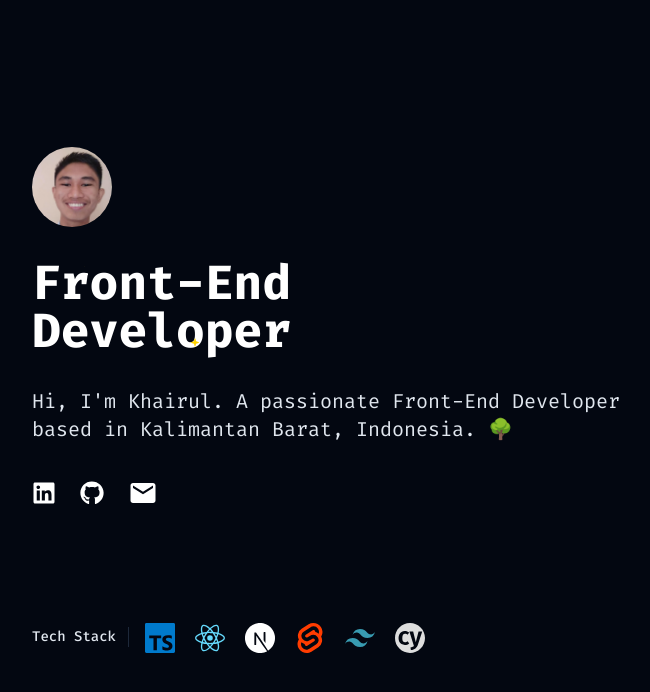
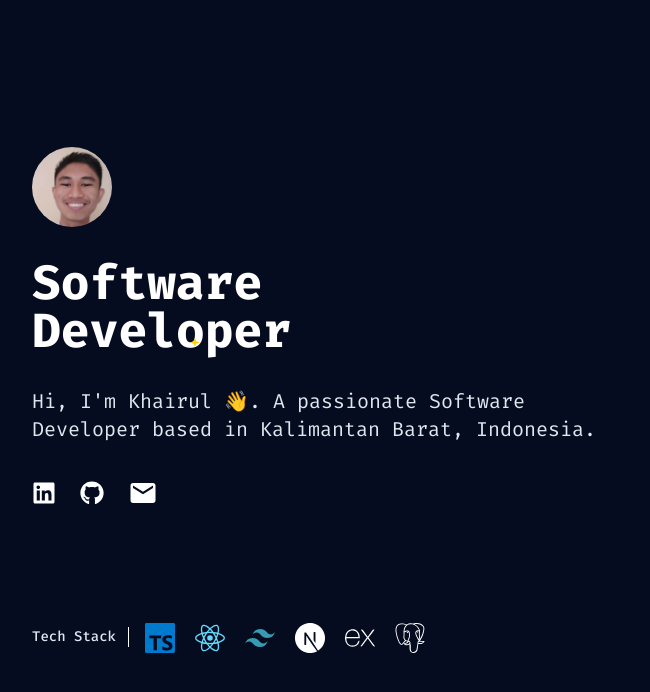
Before and after one commit to khairul169/khairul169.github.io, a Next.js app: page / in a window 1280 px wide. Shown: the top 692 px of the page, without its empty margins (304-954 px from the left). Built offline with nearby package versions, Linux system fonts and the light colour scheme.

Commit message:
feat: update styles

```diff
--- a/app/globals.css
+++ b/app/globals.css
@@ -37,7 +37,7 @@
   }
 
   .dark {
-    --background: 224 71% 4%;
+    --background: 224 71% 7%;
     --foreground: 213 31% 91%;
 
     --muted: 223 47% 11%;
--- a/components/ui/tooltip.tsx
+++ b/components/ui/tooltip.tsx
@@ -33,7 +33,7 @@ export type TooltipProps = React.ComponentProps<typeof TooltipContent> & {
 
 const Tooltip = ({ children, title, content, ...restProps }: TooltipProps) => (
   <Provider>
-    <Root delayDuration={100}>
+    <Root delayDuration={0}>
       <Trigger asChild>{children}</Trigger>
       <Portal>
         <TooltipContent {...restProps}>
--- a/view/home/sections/Intro.tsx
+++ b/view/home/sections/Intro.tsx
@@ -5,9 +5,11 @@ import {
   SiCypress,
   SiNextdotjs,
   SiReact,
-  SiSvelte,
+  // SiSvelte,
+  SiExpress,
+  SiPostgresql,
+  SiTypescript,
   SiTailwindcss,
-  SiTypescript,
 } from 'react-icons/si';
 import { MdEmail } from 'react-icons/md';
 import Lottie from '@/components/ui/lottie';
@@ -28,7 +30,7 @@ const links = [
     url: 'https://github.com/khairul169',
   },
   {
-    name: 'Email',
+    name: 'Email to khai@rul.sh',
     icon: <MdEmail className="text-3xl" />,
     url: 'mailto:khai@rul.sh',
   },
@@ -36,17 +38,25 @@ const links = [
 
 const techStacks = [
   { name: 'Typescript', icon: <SiTypescript color="#007acc" /> },
-  { name: 'React', icon: <SiReact color="#65d9fc" /> },
+  { name: 'React & React Native', icon: <SiReact color="#65d9fc" /> },
+  { name: 'Tailwindcss', icon: <SiTailwindcss color="#389bb1" /> },
   {
     name: 'Next.js',
-    icon: <SiNextdotjs className="text-[#000000] dark:text-[#ffffff]" />,
+    icon: <SiNextdotjs className="text-[#000000] dark:text-white" />,
   },
-  { name: 'Svelte', icon: <SiSvelte color="#ff3c00" /> },
-  { name: 'Tailwindcss', icon: <SiTailwindcss color="#389bb1" /> },
   {
-    name: 'Cypress',
-    icon: <SiCypress className="text-[#000000] dark:text-[#dedede]" />,
+    name: 'Express',
+    icon: <SiExpress className="text-[#333] dark:text-white" />,
   },
+  {
+    name: 'Postgresql',
+    icon: <SiPostgresql className="text-[#31648c] dark:text-white" />,
+  },
+  // { name: 'Svelte', icon: <SiSvelte color="#ff3c00" /> },
+  // {
+  //   name: 'Cypress',
+  //   icon: <SiCypress className="text-[#000000] dark:text-[#fff]" />,
+  // },
 ];
 
 const Intro = () => {
@@ -66,7 +76,7 @@ const Intro = () => {
           <h1
             id="heading"
             className="text-4xl lg:text-5xl font-bold text-gray-800 dark:text-white">
-            Front-End
+            Software
             <br />
             Developer
           </h1>
@@ -79,8 +89,8 @@ const Intro = () => {
 
       <AOS animateIn="fadeInUp">
         <p id="subheading" className="lg:text-xl">
-          Hi, I'm Khairul. A passionate Front-End Developer based in Kalimantan
-          Barat, Indonesia. 🌳
+          Hi, I'm Khairul 👋. A passionate Software Developer based in
+          Kalimantan Barat, Indonesia.
         </p>
       </AOS>
 
@@ -103,17 +113,20 @@ const Intro = () => {
         delay={500}
         animateIn="fadeIn"
         className="md:flex items-start lg:mt-20">
-        <p className="inline-block border-r pr-3 mr-4 text-sm font-medium mt-1 mb-3 md:mb-0">
+        <p className="inline-block border-r dark:border-r-white pr-3 mr-4 text-sm font-medium mt-1 mb-3 md:mb-0">
           Tech Stack
         </p>
         <div className="flex items-center flex-wrap flex-1 gap-3 md:gap-5 text-2xl lg:text-3xl">
           {techStacks.map((stack) => (
-            <Tooltip key={stack.name} title={stack.name}>
-              <a
-                id={stack.name.toLowerCase()}
-                href={`#${stack.name.toLowerCase()}`}>
+            <Tooltip
+              key={stack.name}
+              title={stack.name}
+              className="cursor-default">
+              <button
+                type="button"
+                className="hover:scale-110 transition-transform">
                 {stack.icon}
-              </a>
+              </button>
             </Tooltip>
           ))}
         </div>
```
